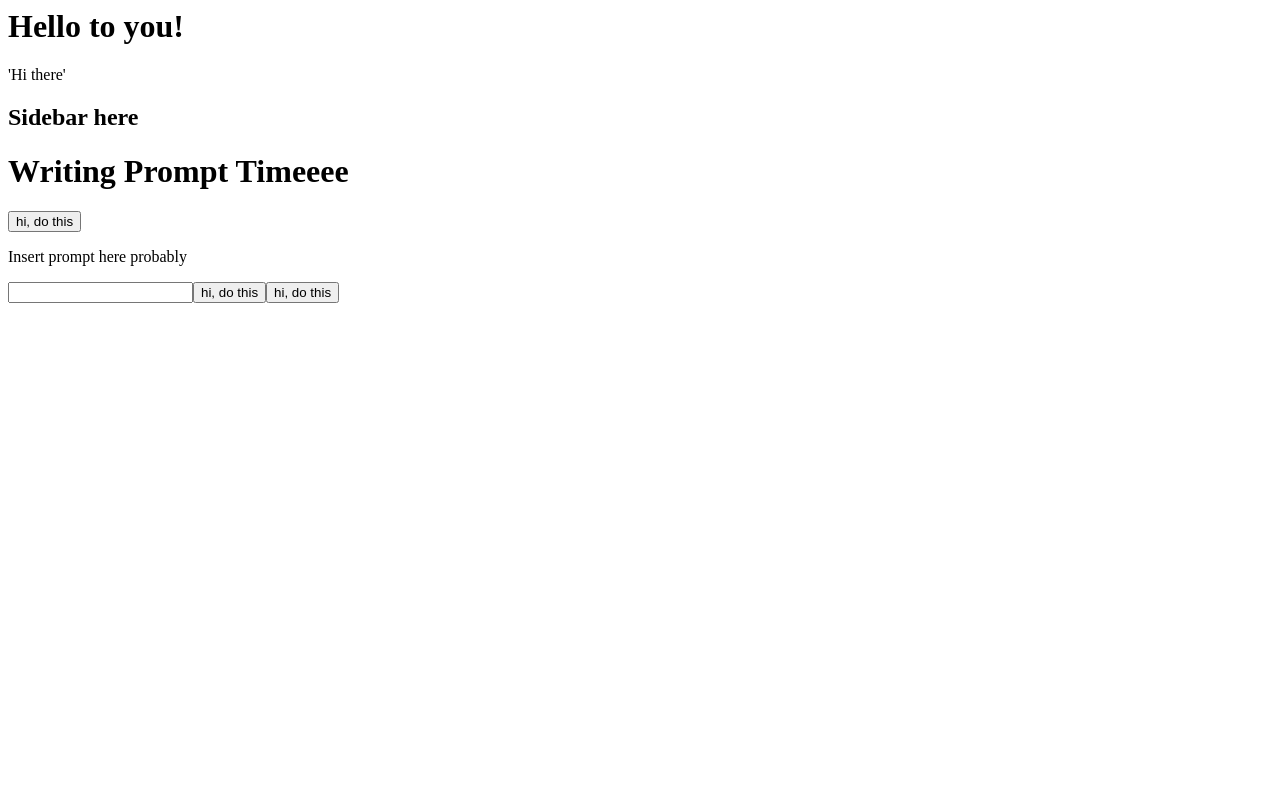
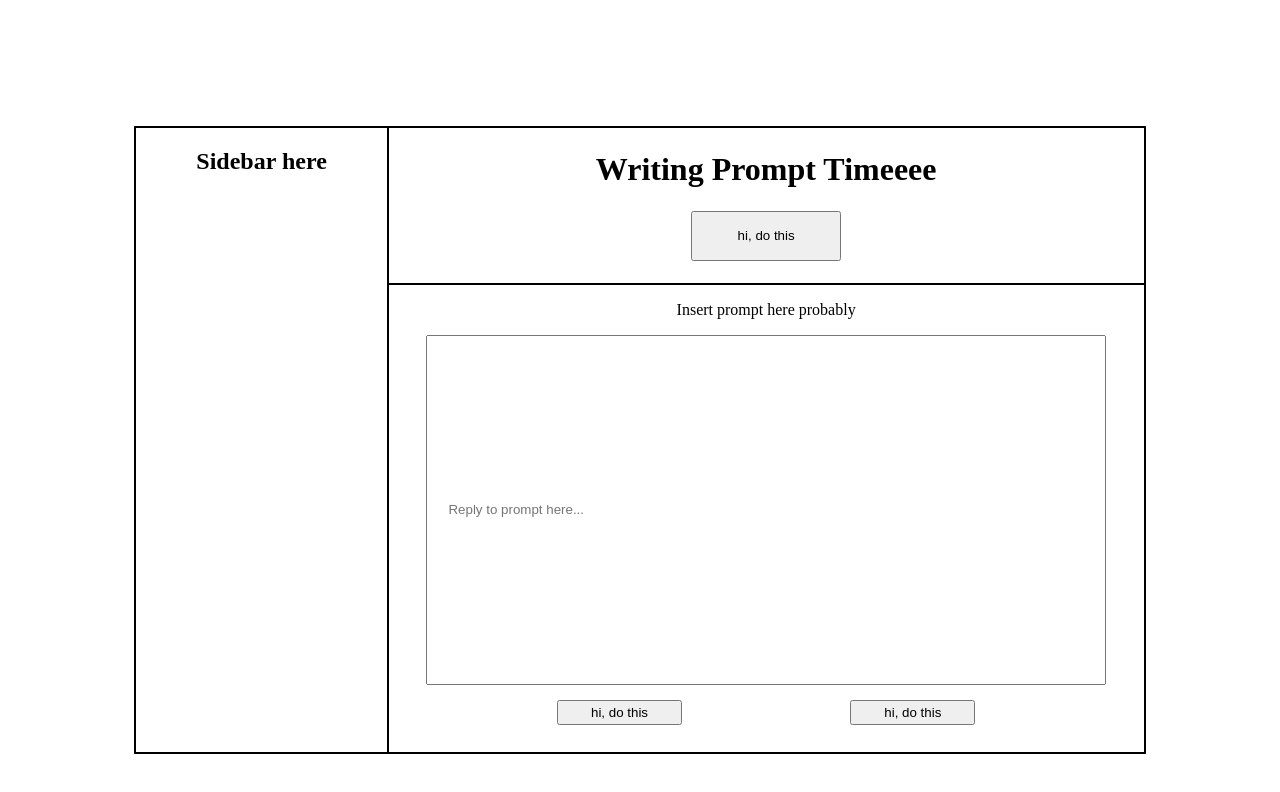
Before and after one commit to amlarouche/Prosey, a React app: page / in a window 1280 px wide. Shown: the top 792 px of the page. Built offline with nearby package versions, Linux system fonts and the light colour scheme.

Commit message:
basic css styles completed

```diff
--- a/client/App.jsx
+++ b/client/App.jsx
@@ -14,7 +14,6 @@ class App extends Component {
     render() {
         return (
             <div>
-                <h1>Hello to you!</h1>
                 <MainContainer />
             </div>
         )
--- a/client/components/Button.jsx
+++ b/client/components/Button.jsx
@@ -3,7 +3,7 @@ import React, { Component } from 'react';
 
 const Button = (props) => {
     return (
-        <button>hi, do this</button>
+        <button className='buttonClass'>hi, do this</button>
     )
 }
 
--- a/client/components/Heading.jsx
+++ b/client/components/Heading.jsx
@@ -3,7 +3,7 @@ import Button from './Button.jsx'
 
 const Heading = (props) => {
     return (
-        <div>
+        <div className='header'>
             <h1>Writing Prompt Timeeee</h1>
             <Button />
         </div>
--- a/client/components/MainContainer.jsx
+++ b/client/components/MainContainer.jsx
@@ -2,11 +2,11 @@ import React, { Component } from 'react';
 import Sidebar from './Sidebar.jsx'
 import Heading from './Heading.jsx'
 import PromptContainer from './PromptContainer.jsx'
+import styles from '../scss/styles.scss'
 
 const MainContainer = (props) => {
     return (
-        <div>
-            <p>'Hi there'</p>
+        <div className='mainContainer'>
             <Sidebar />
             <Heading />
             <PromptContainer />
--- a/client/components/PromptContainer.jsx
+++ b/client/components/PromptContainer.jsx
@@ -3,11 +3,13 @@ import Button from './Button.jsx'
 
 const PromptContainer = (props) => {
     return (
-        <div>
+        <div className='prompt'>
             <p>Insert prompt here probably</p>
-            <input/>
-            <Button />
-            <Button />
+            <input type='text' placeholder='Reply to prompt here...'/>
+            <div className='buttonWrapper'>
+                <Button />
+                <Button />
+            </div>
         </div>
     )
 }
--- a/client/components/Sidebar.jsx
+++ b/client/components/Sidebar.jsx
@@ -2,7 +2,7 @@ import React, { Component } from 'react';
 
 const Sidebar = (props) => {
     return (
-        <div>
+        <div className='sidebar'>
             <h2>Sidebar here</h2>
         </div>
     )
--- /dev/null
+++ b/client/scss/styles.scss
@@ -0,0 +1,75 @@
+* {
+    box-sizing: border-box;
+}
+
+// Container Styles
+
+.mainContainer {
+    width: 80%;
+    height: 80%;
+    margin: 10% auto;
+    border: 1px solid black;
+    display: grid;
+    grid-template-columns: 1fr 1fr 1fr 1fr;
+    grid-template-rows: 1fr 1fr 1fr 1fr;
+    gap: 0px 0px;
+    grid-template-areas:
+    "sidebar header header header"
+    "sidebar prompt prompt prompt"
+    "sidebar prompt prompt prompt"
+    "sidebar prompt prompt prompt";
+}
+
+.prompt {
+    grid-area: prompt;
+    border: 1px solid black;
+    input {
+        display: block;
+        width: 90%;
+        height: 75%;
+        margin: 0% auto;
+        padding: 20px;
+    }
+    p {
+        text-align: center;
+    }
+    .buttonWrapper {
+        display: flex;
+        align-items: center;
+        justify-content: space-evenly;
+        height: 12%;
+        button {
+            height: 25px;
+            width: 125px;
+        }
+    }
+}
+
+
+// Headings
+
+.header {
+    grid-area: header;
+    border: 1px solid black;
+    button {
+        display: block;
+        margin: 0 auto;
+        width: 150px;
+        height: 50px;
+    }
+    h1 {
+        display: block;
+        text-align: center;
+        margin: 3% auto;
+    }
+}
+
+.sidebar {
+    grid-area: sidebar;
+    border: 1px solid black;
+    display: flex;
+    justify-content: center;
+    h2 {
+        text-align: center;
+    }
+}
```
